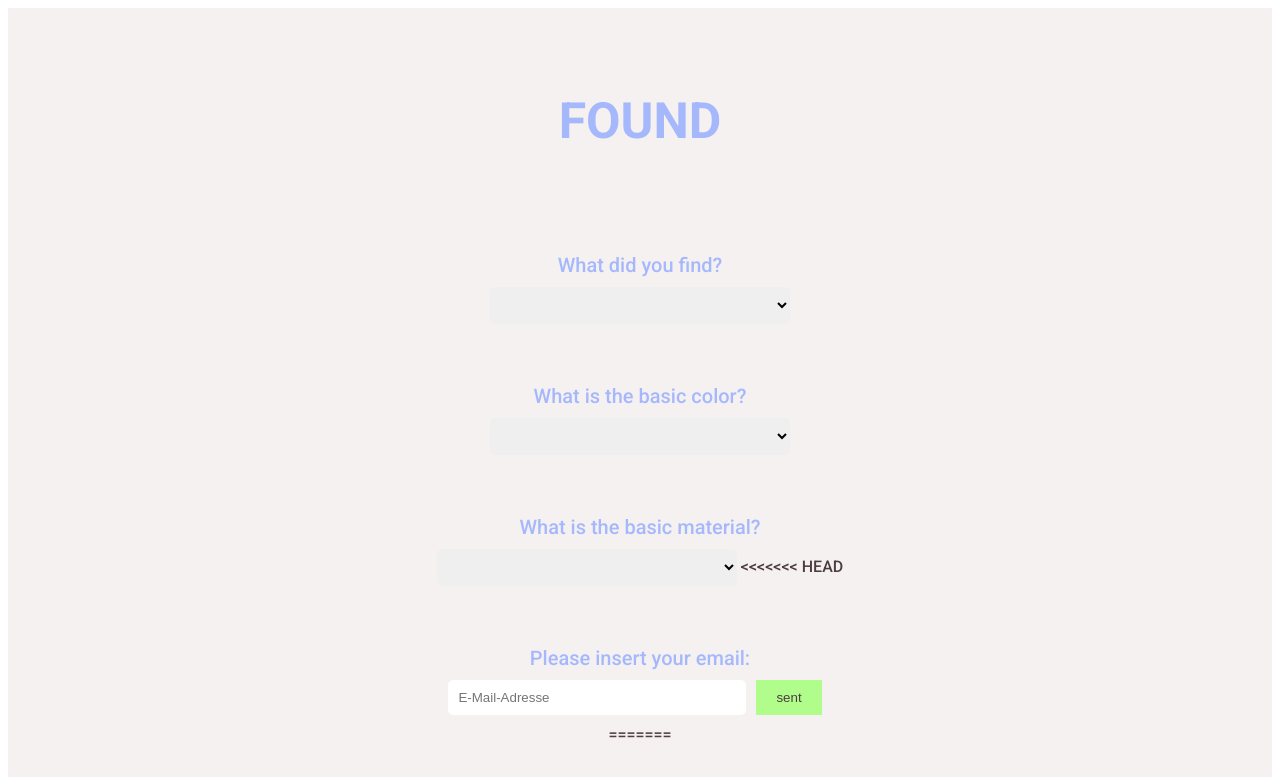
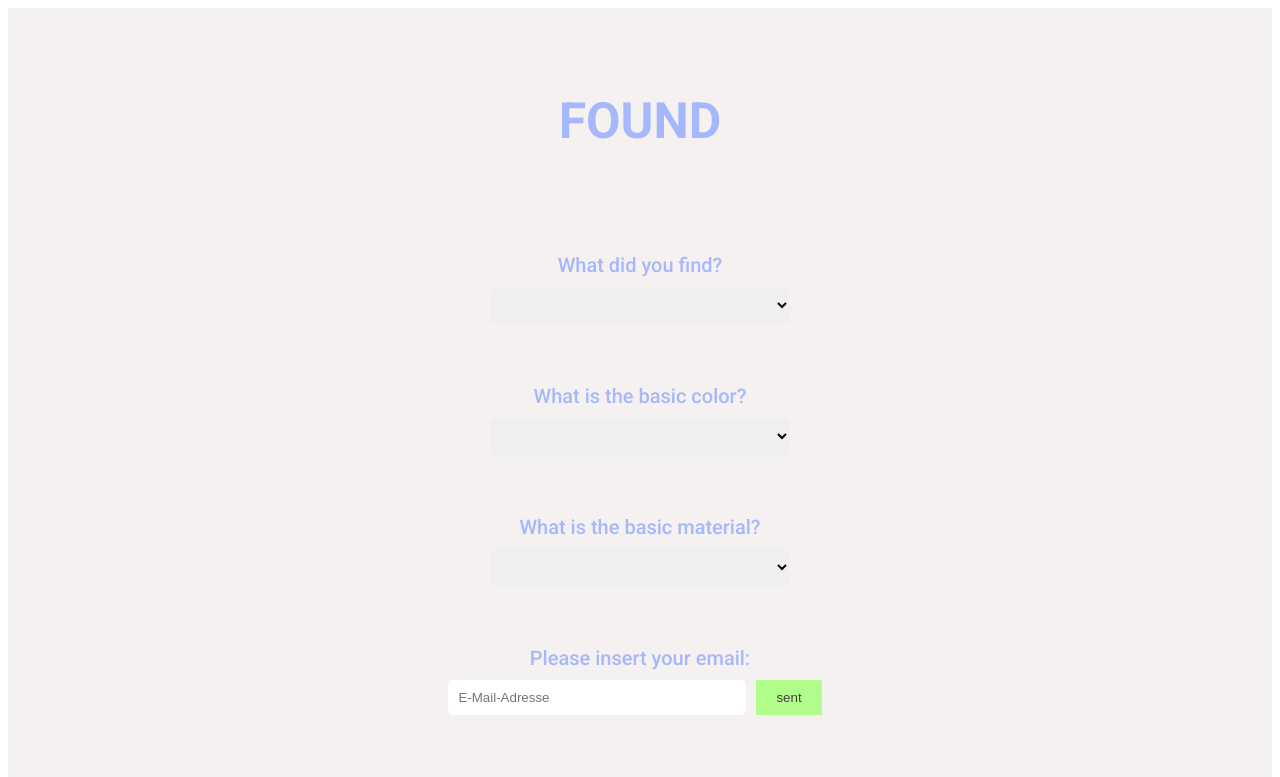
Before and after one commit to coding-bootcamps-eu/2023-04-final-project-lost-and-found, a Vue app: page /found in a window 1280 px wide. Shown: the top 777 px of the page. Built offline with nearby package versions, Linux system fonts and the light colour scheme.

Commit message:
resolve conflict

```diff
--- a/src/views/FoundPage.vue
+++ b/src/views/FoundPage.vue
@@ -28,7 +28,6 @@
       </option>
     </select>
 
-<<<<<<< HEAD
     <!--      EMAIL      -->
     <p>Please insert your email:</p>
     <form action="http://localhost:31415/api/send-email" method="post">
@@ -43,7 +42,6 @@
       <button type="submit">sent</button>
     </form>
 
-=======
     <!-- EMAIL -->
     <p>Please insert your email:</p>
     <input
@@ -51,7 +49,7 @@
       :placeholder="TextInputPlaceholder('Email')"
       v-model="email"
     />
->>>>>>> main
+
     <!--      DATE/TIME      -->
     <p>When did you lose it?</p>
     <vue-date-picker></vue-date-picker>
```
